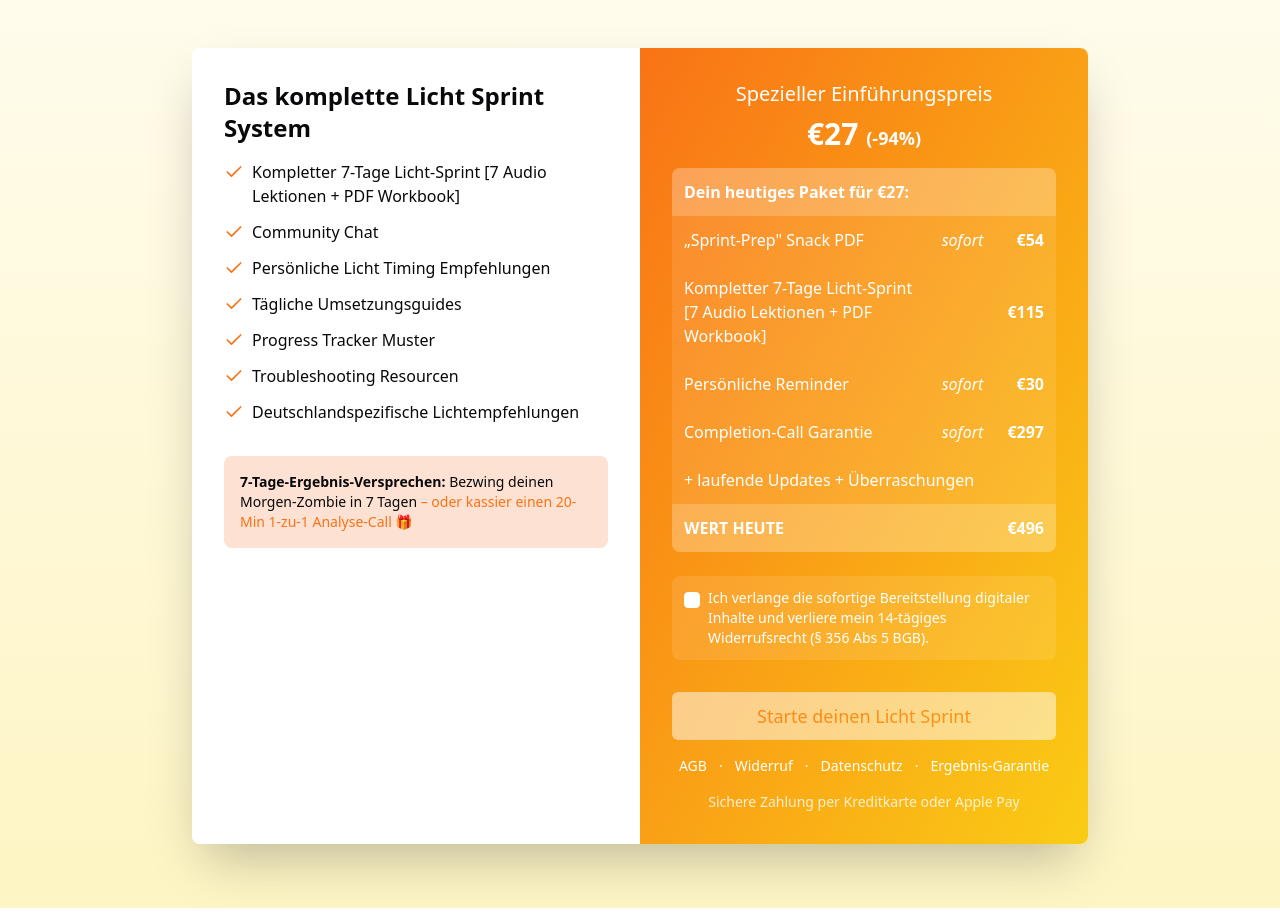
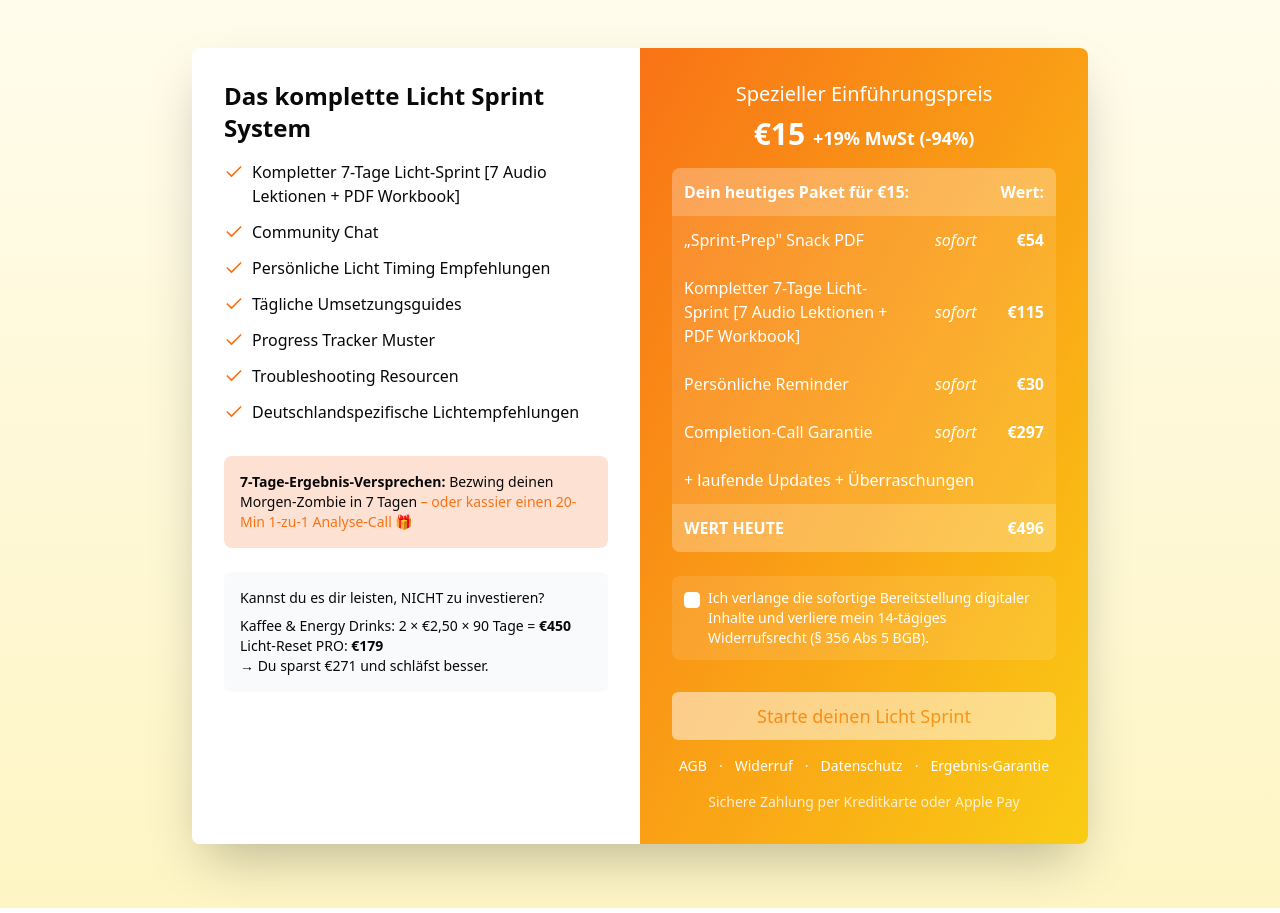
Before and after one commit to Canalstr/light-reset-glow-up, a React (Vite) app: page / in a window 1280 px wide. Shown: the part 7645-8558 px from the top of the page. Built offline with nearby package versions, Linux system fonts and the light colour scheme.

Commit message:
Fix quiz, update pricing, and add calculator
- Fixed quiz progression and auto-selection issues.
- Updated prices to €15 and adjusted the "Spezieller Einführungspreis" text.
- Added a "can you afford not to" calculator below the guarantee.
- Changed Fast-Pass price and updated the Whop link.

```diff
--- a/public/fastpass.html
+++ b/public/fastpass.html
@@ -8,7 +8,7 @@
 <h2 class="text-3xl md:text-4xl font-bold mb-6">🚀 Fast-Pass – 90 Tage sofort frei­schalten</h2>
 <ul class="mb-6 space-y-2">
   <li>Voller Zugriff auf 12 Module, Q&As, Bot & Boni <i>jetzt</i></li>
-  <li>Du zahlst nur <b>€199</b></li>
+  <li>Du zahlst nur <b>€179</b></li>
   <li>Bonus: Mealplan PRO (€79 Wert) + Founder &lt;100 Badge (€97 Wert)</li>
 </ul>
 
@@ -22,7 +22,7 @@
 </div>
 
 <button id="purchase-button" class="btn bg-bright-orange hover:bg-orange-600 text-white font-bold py-4 px-6 rounded-lg block mb-4 transition-colors opacity-50 cursor-not-allowed" disabled>
-  JA, Fast-Pass für €199 holen →
+  JA, Fast-Pass für €179 holen →
 </button>
 
 <p style="margin-top:20px;"><a href="/" class="text-bright-orange hover:underline">Zurück</a></p>
@@ -57,7 +57,7 @@
 
   button.addEventListener('click', function() {
     if (!button.disabled) {
-      window.location.href = 'https://whop.com/checkout/plan_RFCVBrxvd193E/';
+      window.location.href = 'https://whop.com/checkout/plan_tJQZMYm4PJC6q/';
     }
   });
 </script>
--- a/src/components/PurchaseSection.tsx
+++ b/src/components/PurchaseSection.tsx
@@ -60,23 +60,35 @@ const PurchaseSection: React.FC = () => {
                   <div className="bg-light-peach p-4 rounded-lg mb-6">
                     <p className="text-sm">
                       <span className="font-semibold">{language === "de" ? "7-Tage-Ergebnis-Versprechen:" : "Our Satisfaction Promise:"}</span>{" "}
-                      <span>Bezwing deinen Morgen-Zombie in 7 Tagen </span>
-                      <Link to="/garantie" className="text-bright-orange hover:underline">
-                        – oder kassier einen 20-Min 1-zu-1 Analyse-Call 🎁
+                      <Link to="/garantie" className="hover:underline">
+                        <span>Bezwing deinen Morgen-Zombie in 7 Tagen </span>
+                        <span className="text-bright-orange">– oder kassier einen 20-Min 1-zu-1 Analyse-Call 🎁</span>
                       </Link>
                     </p>
+                  </div>
+
+                  <div className="bg-gray-50 p-4 rounded-lg mb-6">
+                    <p className="text-sm font-medium mb-2">Kannst du es dir leisten, NICHT zu investieren?</p>
+                    <div id="calc">
+                      <p className="text-sm">
+                        Kaffee & Energy Drinks: 2 × €2,50 × 90 Tage = <b>€450</b><br />
+                        Licht-Reset PRO: <b>€179</b><br />
+                        → Du sparst €271 und schläfst besser.
+                      </p>
+                    </div>
                   </div>
                 </div>
 
                 <div className="w-full md:w-1/2 bg-gradient-to-br from-bright-orange to-sun-yellow p-6 md:p-8 text-white">
                   <div className="text-center">
                     <p className="text-xl mb-2">{language === "de" ? "Spezieller Einführungspreis" : t("special.launch")}</p>
-                    <h2 className="text-3xl font-bold mb-4">€27 <span className="text-lg">(-94%)</span></h2>
+                    <h2 className="text-3xl font-bold mb-4">€15 <span className="text-lg">+19% MwSt (-94%)</span></h2>
 
                     <table className="w-full text-left mb-6 bg-white/10 rounded-lg overflow-hidden">
                       <thead>
                         <tr>
-                          <th colSpan={3} className="text-left p-3 bg-white/20">Dein heutiges Paket für €27:</th>
+                          <th colSpan={2} className="text-left p-3 bg-white/20">Dein heutiges Paket für €15:</th>
+                          <th className="p-3 bg-white/20 text-right">Wert:</th>
                         </tr>
                       </thead>
                       <tbody>
@@ -87,7 +99,7 @@ const PurchaseSection: React.FC = () => {
                         </tr>
                         <tr>
                           <td className="p-3">Kompletter 7-Tage Licht-Sprint [7 Audio Lektionen + PDF Workbook]</td>
-                          <td></td>
+                          <td className="p-3"><i>sofort</i></td>
                           <td className="p-3 text-right"><b>€115</b></td>
                         </tr>
                         <tr>
--- a/src/pages/Garantie.tsx
+++ b/src/pages/Garantie.tsx
@@ -1,6 +1,5 @@
 
 import React from "react";
-import { Button } from "@/components/ui/button";
 import { Link } from "react-router-dom";
 
 const Garantie: React.FC = () => {
```
Also changed, not shown: public/quiz/index.html (+14 -4 lines).
